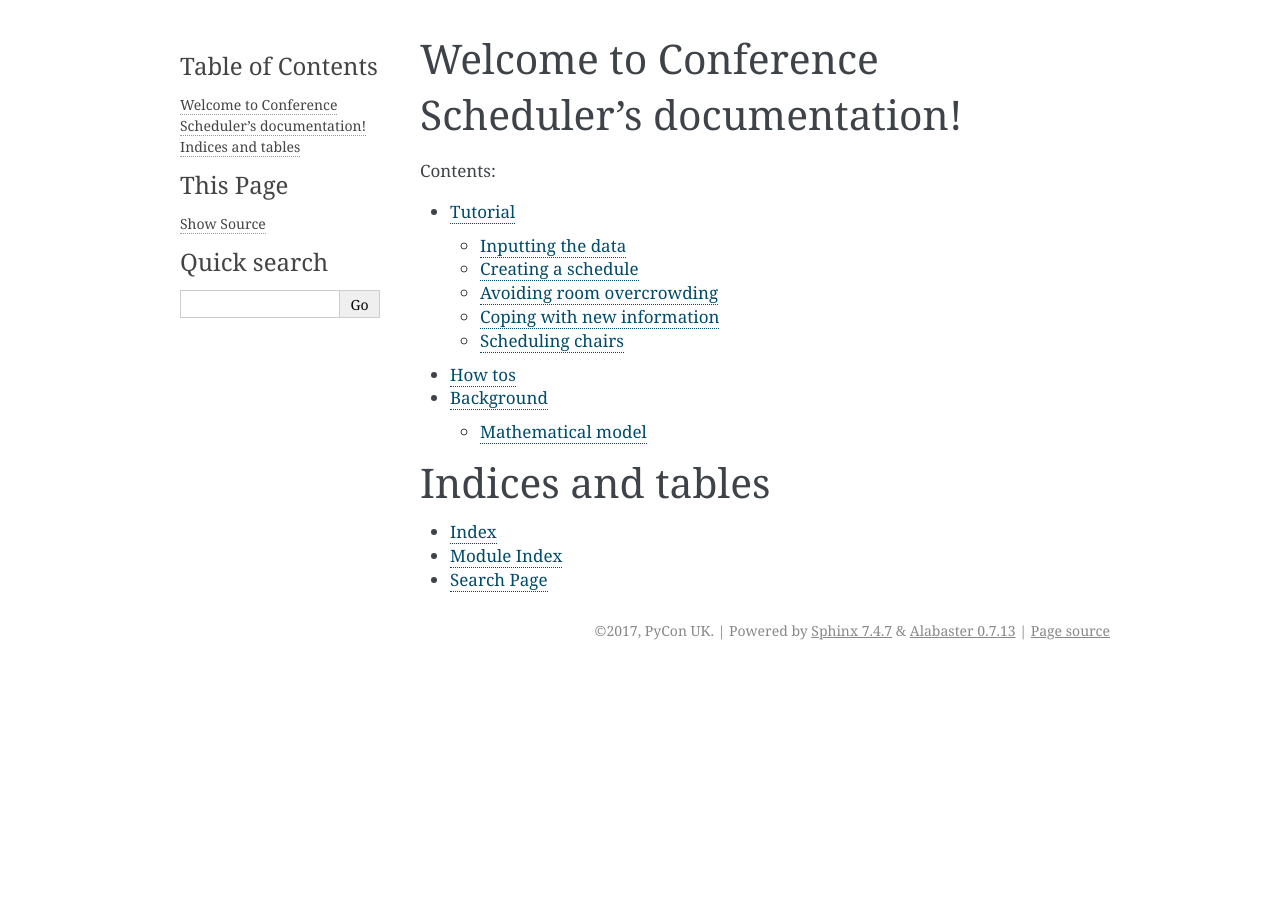
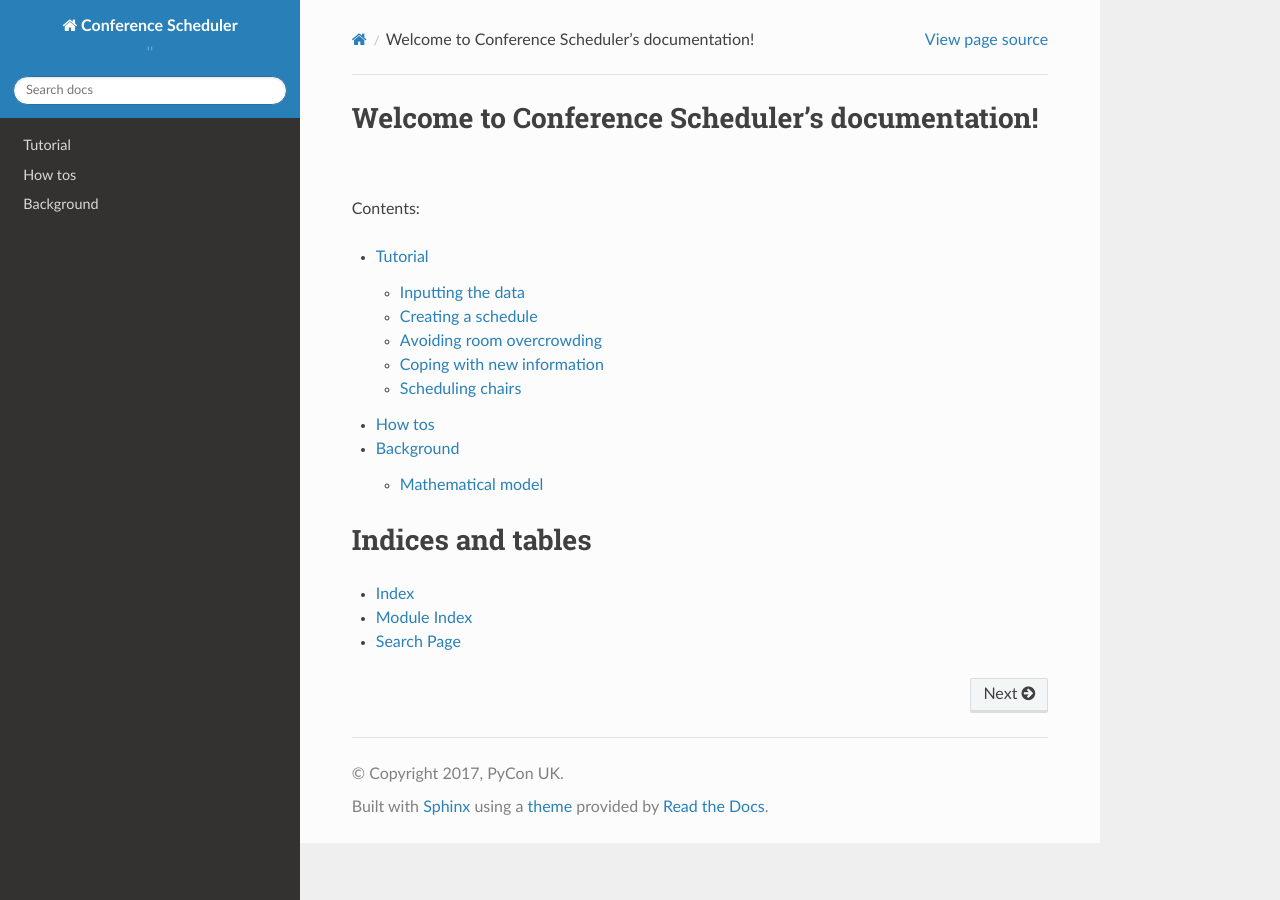
Before and after one commit to PyconUK/ConferenceScheduler, a Sphinx documentation site: the page built from docs/index.rst, in a window 1280 px wide. Built offline with Sphinx 7.4.7 and the Read the Docs theme 2.0.0, drawn with Linux system fonts in a browser that asks for light colours.

Commit message:
Use RTD theme for docs

```diff
--- a/docs/conf.py
+++ b/docs/conf.py
@@ -17,7 +17,7 @@
 # add these directories to sys.path here. If the directory is relative to the
 # documentation root, use os.path.abspath to make it absolute, like shown here.
 #
-# import os
+import os
 # import sys
 # sys.path.insert(0, os.path.abspath('.'))
 
@@ -122,7 +122,14 @@ todo_include_todos = False
 # The theme to use for HTML and HTML Help pages.  See the documentation for
 # a list of builtin themes.
 #
-html_theme = 'alabaster'
+# The theme to use for HTML and HTML Help pages.  See the documentation for
+# a list of builtin themes.
+on_rtd = os.environ.get('READTHEDOCS', None) == 'True'
+
+if not on_rtd:  # only import and set the theme if we're building docs locally
+    import sphinx_rtd_theme
+    html_theme = 'sphinx_rtd_theme'
+    html_theme_path = [sphinx_rtd_theme.get_html_theme_path()]
 
 # Theme options are theme-specific and customize the look and feel of a theme
 # further.  For a list of options available for each theme, see the
```
